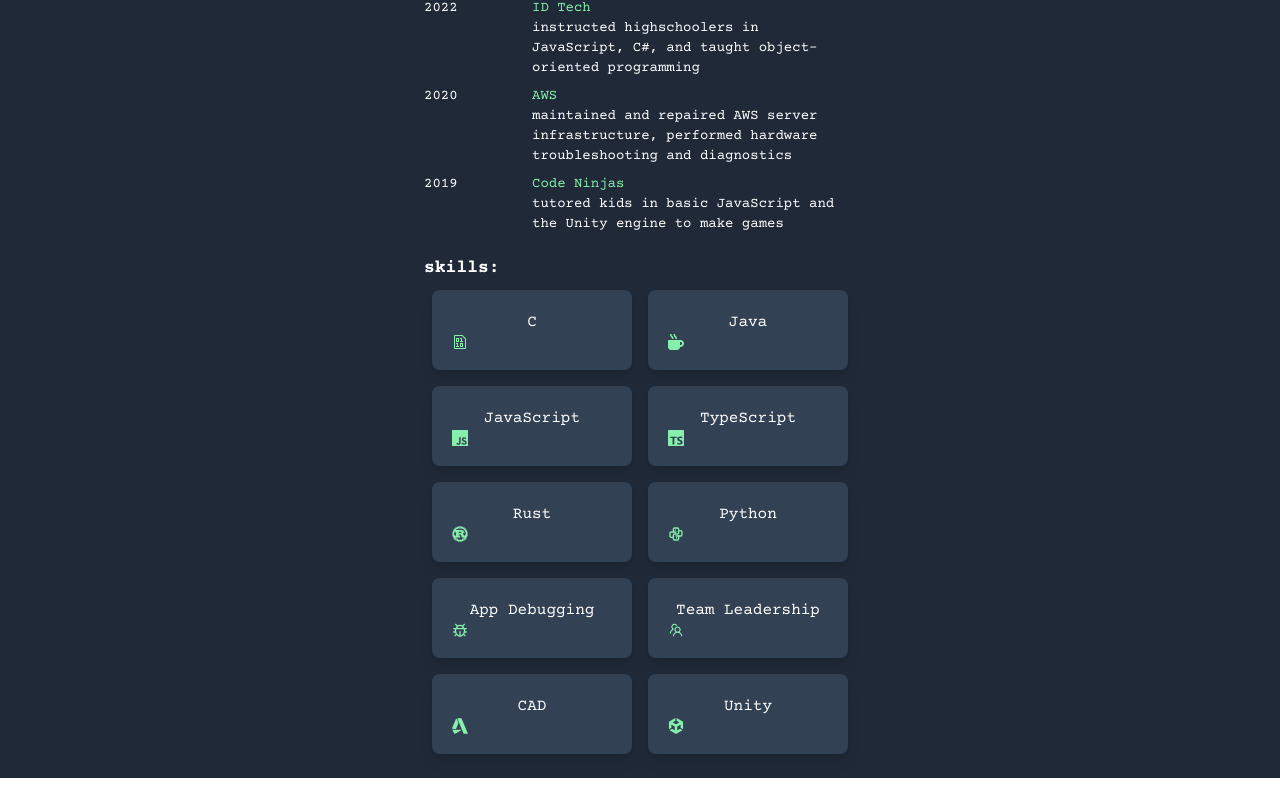
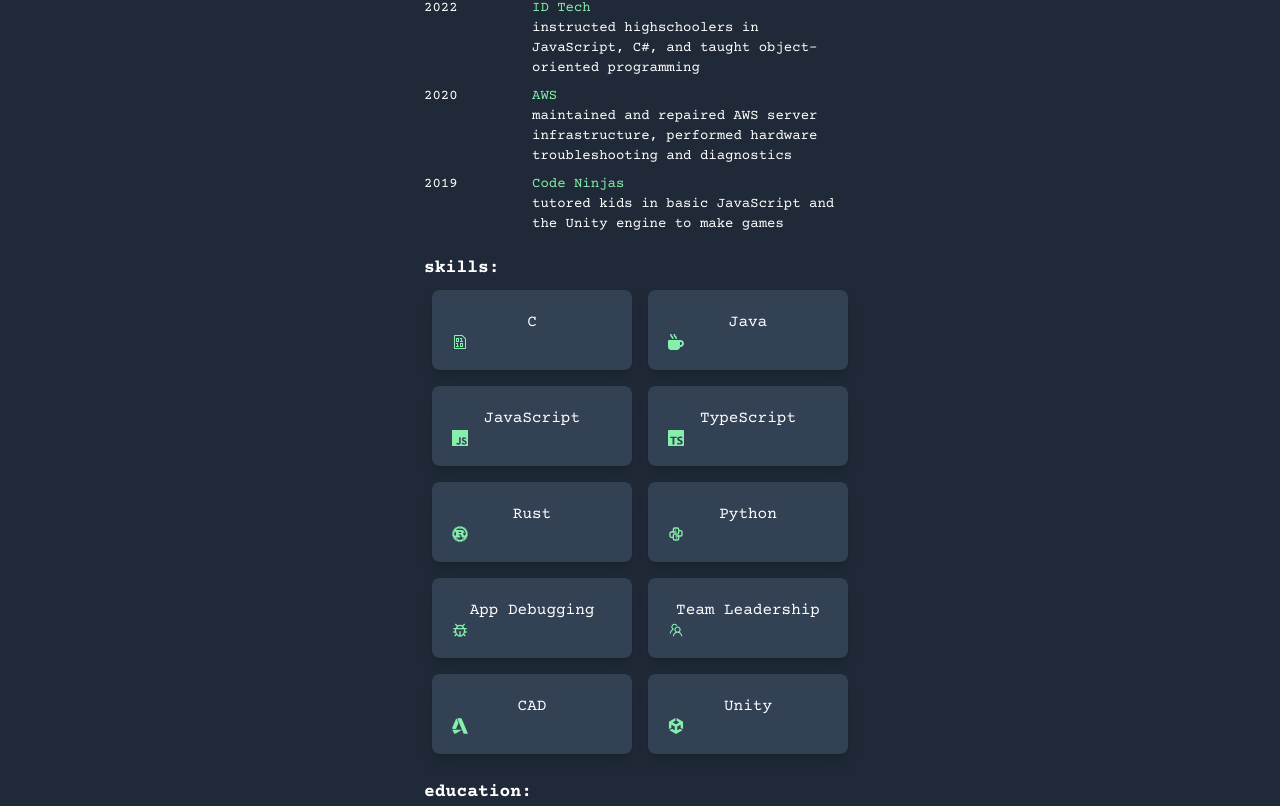
Before and after one commit to Skumbl/NextJS-React-Portfolio, a Next.js app: page /resume in a window 1280 px wide. Shown: the part 350-1156 px from the top of the page. Before the commit the page ends 1128 px from the top, so only its background shows below. Built offline with nearby package versions, Linux system fonts and the light colour scheme.

Commit message:
edu started

```diff
--- a/pages/resume.js
+++ b/pages/resume.js
@@ -139,7 +139,13 @@
 
                 </section>
 
+                <section className="bg-white dark:bg-gray-800 font-courierBold">
+                    <div className=' text-md max-w-md m-auto px-2 text-black dark:text-white'>
+                        <h3 className='text-lg'>education:</h3>
+                    </div>
 
+
+                </section>
 
                 {/* this is my personal bio for my resume
                 <section className="bg-white dark:bg-gray-800 font-courierBold">
```
